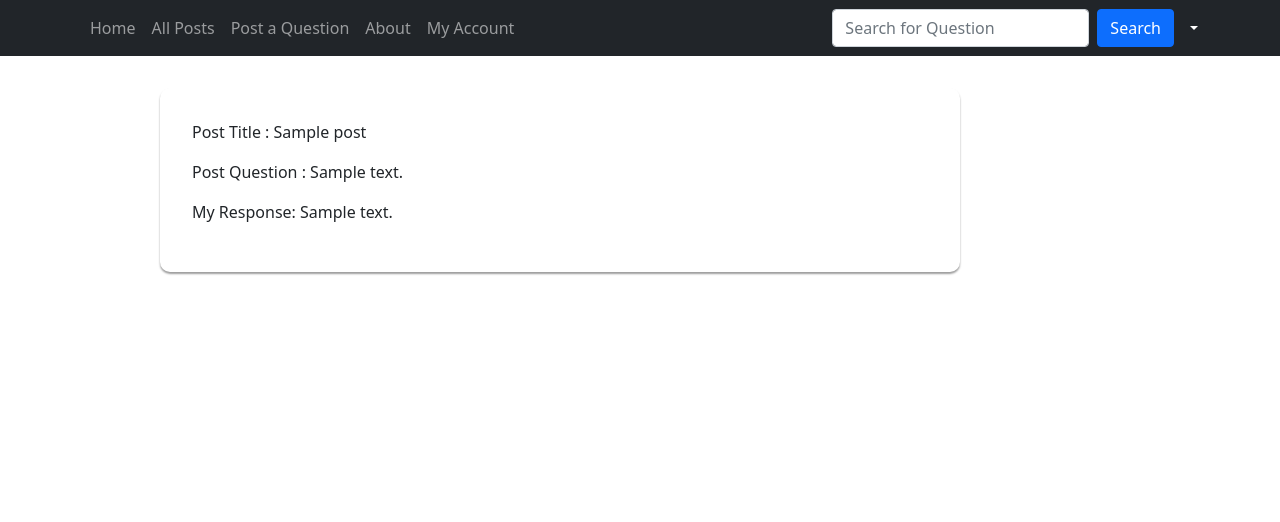
After one commit to Cngo2019/ITSC_3155_Project, a Flask app: page /user_replies/1 in a window 1280 px wide. The commit adds this page. Shown: the top 522 px of the page. Run offline with Flask 2, Linux system fonts and the light colour scheme; the visitor is signed in with stand-in values (Sample User, id 1); tables that the repository leaves empty hold one stand-in row (values such as "Sample post").

Commit message:
loading the user's replies

```diff
--- a/app.py
+++ b/app.py
@@ -350,3 +350,22 @@ def add_reply(post_id):
 @app.get('/about')
 def about():
     return render_template('/about.html')
+
+@app.get('/user_replies/<account_id>')
+def load_replies(account_id):
+    # get user's account ID
+    account_id = User.query.filter_by(username=session['user']).first().account_id
+    my_replies = []
+    user_replies = Reply.query.filter_by(account_id=account_id).all()
+
+    for reply in user_replies:
+        reply_info = dict()
+        post_id = reply.post_id
+        post_title = Post.query.filter_by(post_id=post_id).first().title
+        post_question = Post.query.filter_by(post_id=post_id).first().main_text
+        reply_info['post_title'] = post_title
+        reply_info['post_question'] = post_question
+        reply_info['response'] = reply.main_text
+        reply_info['date'] = reply.date_time
+        my_replies.append(reply_info)
+    return render_template("my_replies.html", my_replies = my_replies)
--- a/templates/my_account.html
+++ b/templates/my_account.html
@@ -18,7 +18,8 @@
     </div>
     <div class="col-md-4 p-5">
         <h2>User Posts</h2>
-        <a href="/user_posts/{{ current_user.account_id }}">View Posts</a>
+        <a href="/user_posts/{{ current_user.account_id }}">View My Posts</a>
+        <a href="/user_replies/{{ current_user.account_id }}">View My Replies</a>
     </div>
 </div>
 
--- /dev/null
+++ b/templates/my_replies.html
@@ -0,0 +1,56 @@
+{% extends '_loggedinlayout.html' %}
+{% block css %}
+<style>
+
+    .post-container .btn-reply {
+        margin-right: 2em;
+        margin-top: 2em;
+
+    }
+    .post-container .btn-view {
+        margin-top: 2em;
+
+    }
+    .post-container {
+        background:white;
+        border-radius: 10px;
+        box-shadow: 0 2px 2px rgb(157, 157, 157);
+        margin-left: 10em;
+        margin-top: 2em;
+        padding: 2em 2em 2em 2em;
+        width: 800px;
+        margin-bottom: 10px;
+    }
+
+    .post-text {
+        color: black;
+        margin-left: 10px;
+    }
+
+    .inside-text {
+        width: fit-content;
+    }
+</style>
+{% endblock %}
+
+
+{% block nav %}
+
+{% endblock %}
+
+
+{% block body %}
+<p>
+    {% for reply in my_replies %}
+    <div class = "post-container">
+        <div class = "inside-text">
+        <p>Post Title : {{ reply.post_title }}</p>
+        <p>Post Question : {{ reply.post_question }}</p>
+        <p>My Response: {{ reply.response }}</p>
+        </div>
+    </div>
+    {% endfor %}
+
+
+</p>
+{% endblock %}
```
